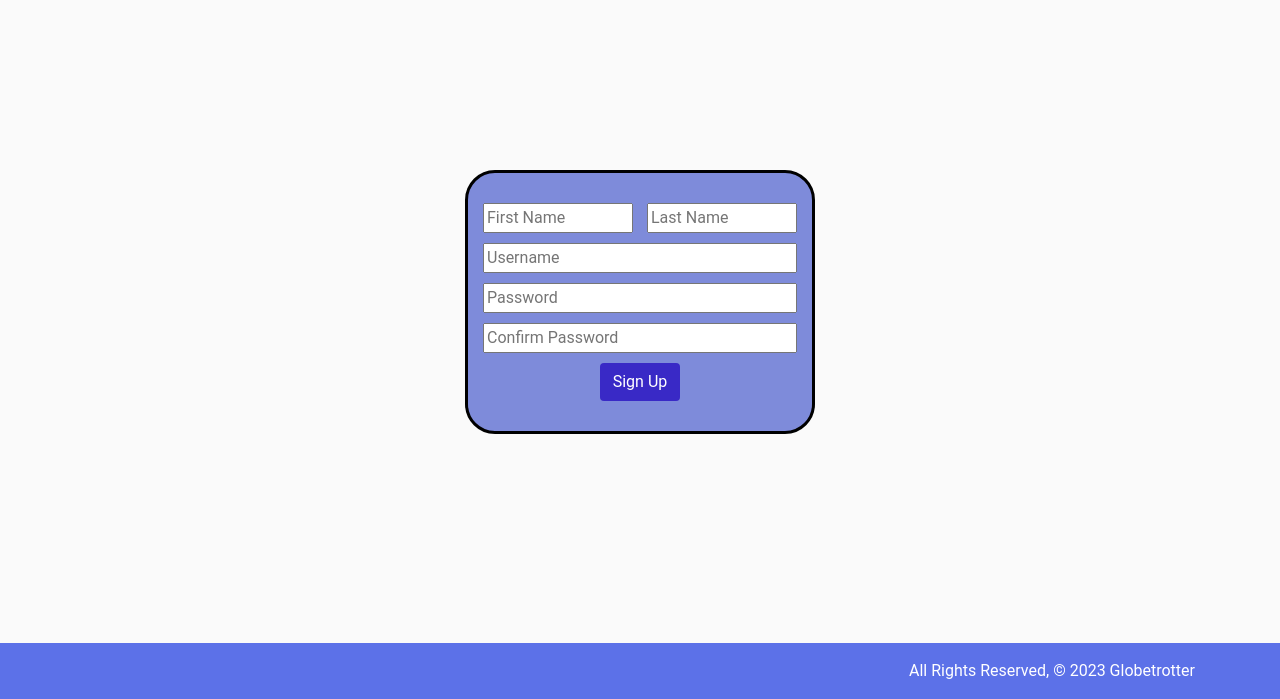
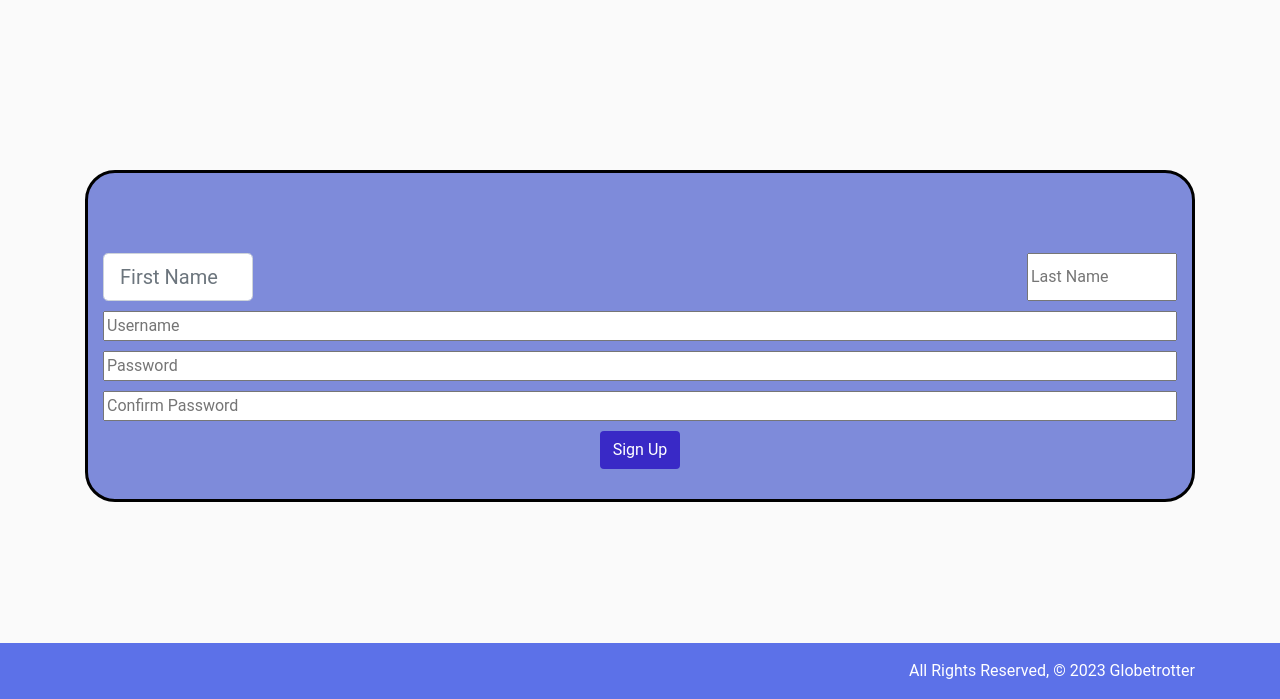
Before and after one commit to whuang214/Globetrotter, a Django app: page /signup/ in a window 1280 px wide. Shown: the part 101-800 px from the top of the page. Run offline with Django 3.2, Linux system fonts and the light colour scheme.

Commit message:
editted sign and log in box

```diff
--- a/main_app/static/css/style.css
+++ b/main_app/static/css/style.css
@@ -15,7 +15,7 @@ body {
 .credentials, .logging {
     display: grid;
     grid-gap: 10px;
-    max-width: 350px;
+    /* max-width: 350px; */
     margin-top: 170px;
     border: 3px solid black; /* Add a border with a color */
     border-radius: 30px;
--- a/main_app/templates/auth/signup_form.html
+++ b/main_app/templates/auth/signup_form.html
@@ -6,8 +6,9 @@
 <form method="POST" action="{% url 'signup' %}">
   {% csrf_token %}
   <div class="container credentials">
+    <div class="card-body mx-7 mx-md-8"></div>
         <div class="name-inputs">
-        <input type="text" class="first-name" name="firstname" placeholder="First Name"/>
+            <input type="text" class="first-name form-control form-control-lg" name="firstname" placeholder="First Name"/>
             <input type="text" class="last-name" name="lastname" placeholder="Last Name"/>
         </div>
         <input type="text" class="username" name="username" placeholder="Username"/>
@@ -15,6 +16,7 @@
         <input type="text" class="confirm-password" name="confirmpassword" placeholder="Confirm Password"/>
         <button class="btn" type="button">Sign Up</button>
     </div>
+  </div>
 </form>
 <!-- prettier-ignore-end -->
 {% endblock %}
```
Lines whose indentation alone changed are shown as unchanged.
